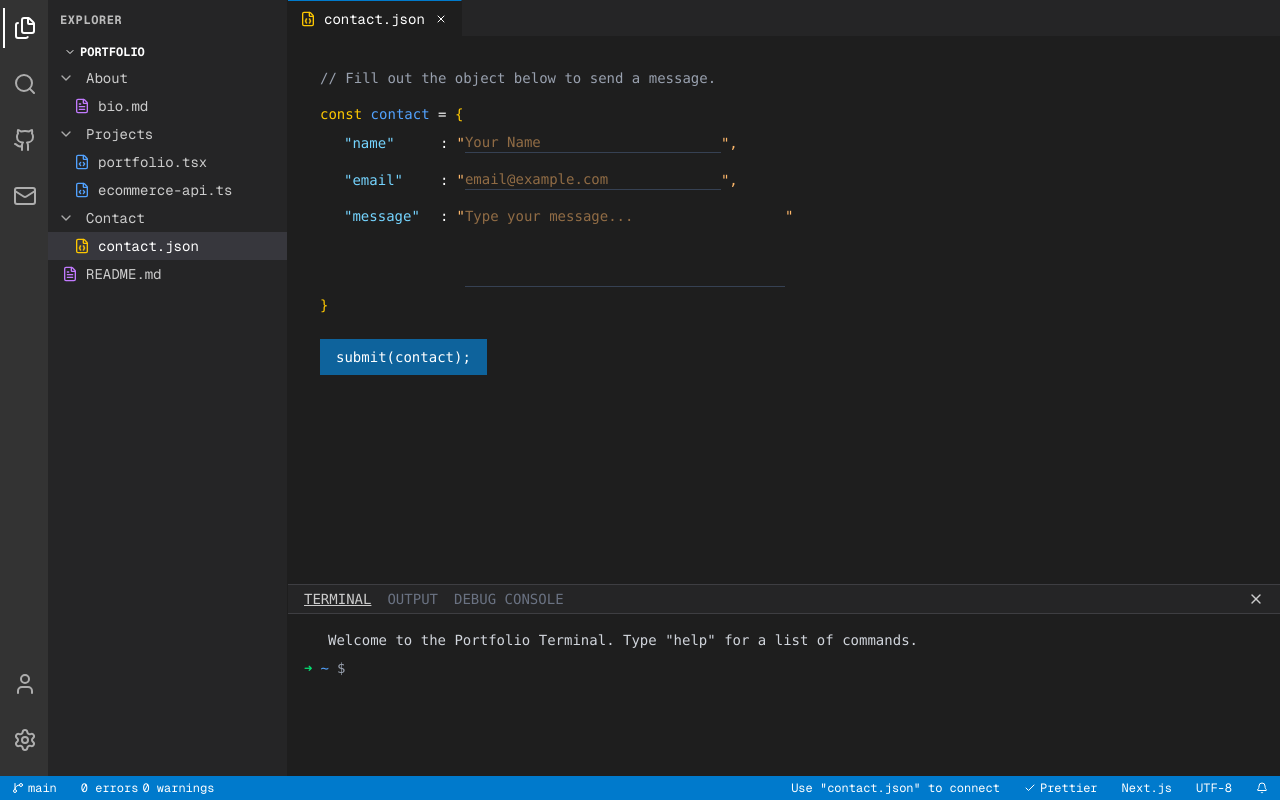
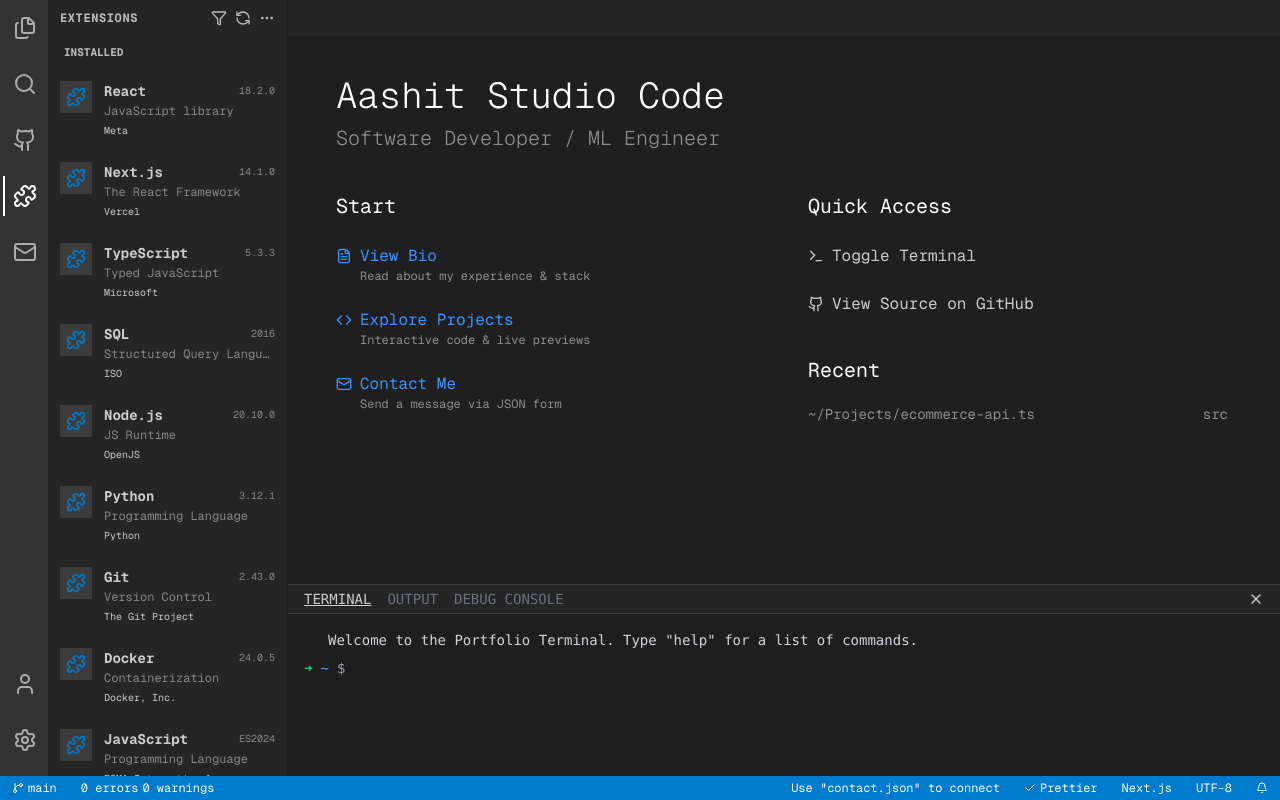
Before and after one commit to apaliwal3/AashitPaliwal, a Next.js app: page / in a window 1280 px wide. Both pictures are taken after a click on the element 24 px from the left and 196 px from the top of the page. Built offline with nearby package versions, Linux system fonts and the light colour scheme.

Commit message:
Extensions displaying

```diff
--- a/components/Layout/ActivityBar.tsx
+++ b/components/Layout/ActivityBar.tsx
@@ -1,19 +1,28 @@
 "use client";
 
 import React from 'react';
-import { Files, Search, Github, Mail, Settings, User } from 'lucide-react';
+import { Files, Search, Github, Mail, Settings, User, Puzzle } from 'lucide-react';
 import { usePortfolio } from '../../context/PortfolioContext';
 
 const ActivityBar = () => {
-  const { toggleExplorer, explorerVisible, openFile } = usePortfolio();
+  const { toggleExplorer, explorerVisible, activeSidebarView, setActiveSidebarView, openFile } = usePortfolio();
+
+  const handleSidebarClick = (view: 'explorer' | 'extensions') => {
+    if (activeSidebarView === view && explorerVisible) {
+       toggleExplorer(); // Toggle off if already active
+    } else {
+       if (!explorerVisible) toggleExplorer(); // Ensure open
+       setActiveSidebarView(view);
+    }
+  };
 
   return (
     <div className="w-12 bg-[#333333] flex flex-col items-center py-2 justify-between flex-shrink-0 z-20">
       <div className="flex flex-col gap-4">
         <div
-          className={`p-2 border-l-2 cursor-pointer ${explorerVisible ? 'border-white' : 'border-transparent opacity-60 hover:opacity-100'}`}
+          className={`p-2 border-l-2 cursor-pointer ${activeSidebarView === 'explorer' && explorerVisible ? 'border-white opacity-100' : 'border-transparent opacity-60 hover:opacity-100'}`}
           title="Explorer"
-          onClick={toggleExplorer}
+          onClick={() => handleSidebarClick('explorer')}
         >
           <Files className="text-white w-6 h-6" />
         </div>
@@ -29,6 +38,13 @@
         >
           <Github className="text-white w-6 h-6" />
         </a>
+        <div
+          className={`p-2 border-l-2 cursor-pointer ${activeSidebarView === 'extensions' && explorerVisible ? 'border-white opacity-100' : 'border-transparent opacity-60 hover:opacity-100'}`}
+          title="Extensions (Skills)"
+          onClick={() => handleSidebarClick('extensions')}
+        >
+          <Puzzle className="text-white w-6 h-6" />
+        </div>
         <div
           className="p-2 border-l-2 border-transparent hover:opacity-100 opacity-60 cursor-pointer"
           title="Contact"
--- a/components/Layout/Sidebar.tsx
+++ b/components/Layout/Sidebar.tsx
@@ -1,10 +1,54 @@
 "use client";
 
-import React from 'react';
-import { ChevronRight, ChevronDown } from 'lucide-react';
+import React, { useState } from 'react';
+import { ChevronRight, ChevronDown, MoreHorizontal, Filter, RefreshCcw, Puzzle } from 'lucide-react';
 import { usePortfolio, FileSystemItem } from '../../context/PortfolioContext';
 import { getFileIcon } from '../utils/Icons';
 import { motion, AnimatePresence } from 'framer-motion';
+
+const extensions = [
+  { name: 'React', category: 'Framework', desc: 'JavaScript library', version: '18.2.0', publisher: 'Meta', icon: '/react.png' },
+  { name: 'Next.js', category: 'Framework', desc: 'The React Framework', version: '14.1.0', publisher: 'Vercel', icon: '/next.png' },
+  { name: 'TypeScript', category: 'Language', desc: 'Typed JavaScript', version: '5.3.3', publisher: 'Microsoft', icon: '/ts.png' },
+  { name: 'SQL', category: 'Language', desc: 'Structured Query Language', version: '2016', publisher: 'ISO', icon: '/sql.png' },
+  { name: 'Node.js', category: 'Framework', desc: 'JS Runtime', version: '20.10.0', publisher: 'OpenJS', icon: '/node.png' },
+  { name: 'Python', category: 'Language', desc: 'Programming Language', version: '3.12.1', publisher: 'Python', icon: '/python.png' },
+  { name: 'Git', category: 'Tool', desc: 'Version Control', version: '2.43.0', publisher: 'The Git Project', icon: '/git.png' },
+  { name: 'Docker', category: 'Tool', desc: 'Containerization', version: '24.0.5', publisher: 'Docker, Inc.', icon: '/docker.png' },
+  { name: 'JavaScript', category: 'Language', desc: 'Programming Language', version: 'ES2024', publisher: 'ECMA International', icon: '/js.png' },
+  { name: 'PyTorch', category: 'Framework', desc: 'Machine Learning', version: '2.1.0', publisher: 'Meta', icon: '/pytorch.png' },
+  { name: 'NumPy', category: 'Library', desc: 'Numerical Computing', version: '1.26.4', publisher: 'NumPy Developers', icon: '/numpy.png' },
+  { name: 'scikit-learn', category: 'Library', desc: 'Machine Learning', version: '1.2.2', publisher: 'scikit-learn Developers', icon: '/scikit-learn.png' },
+  { name: 'R', category: 'Language', desc: 'Statistical Computing', version: '4.3.1', publisher: 'R Core Team', icon: '/r.png' },
+];
+
+const SidebarExtensions = () => {
+    return (
+        <div className="flex flex-col h-full">
+            <div className="px-4 py-2 text-[11px] font-bold text-[#bbbbbb] uppercase">Installed</div>
+            <div className="flex-1 overflow-y-auto custom-scrollbar">
+                {extensions.map((ext) => (
+                    <div key={ext.name} className="flex p-3 hover:bg-[#2a2d2e] cursor-pointer group">
+                        <div className="w-8 h-8 bg-[#3c3c3c] mr-3 flex items-center justify-center flex-shrink-0">
+                           {/* Using a placeholder icon since we don't have real images yet */}
+                           <Puzzle className="w-5 h-5 text-[#007acc]" />
+                        </div>
+                        <div className="flex-1 min-w-0 overflow-hidden">
+                            <div className="flex justify-between items-center mb-0.5">
+                                <span className="font-bold text-sm text-[#cccccc] truncate">{ext.name}</span>
+                                <span className="text-[10px] text-[#888888]">{ext.version}</span>
+                            </div>
+                            <div className="text-xs text-[#888888] truncate mb-1">{ext.desc}</div>
+                            <div className="flex items-center justify-between">
+                                <span className="text-[10px] text-[#cccccc]">{ext.publisher}</span>
+                            </div>
+                        </div>
+                    </div>
+                ))}
+            </div>
+        </div>
+    )
+}
 
 const FileTreeItem = ({ item, depth = 0 }: { item: FileSystemItem; depth?: number }) => {
   const { openFile, toggleFolder, activeFile } = usePortfolio();
@@ -49,18 +93,32 @@
   );
 };
 
+
 const Sidebar = () => {
-  const { fileSystem, explorerVisible } = usePortfolio();
+  const { fileSystem, explorerVisible, activeSidebarView } = usePortfolio();
 
   if (!explorerVisible) return null;
 
   return (
     <div className="w-60 bg-[#252526] flex flex-col border-r border-[#1e1e1e] h-full flex-shrink-0">
-      <div className="p-3 text-xs font-bold uppercase tracking-wider text-[#bbbbbb] flex justify-between items-center group">
-        <span>Explorer</span>
+      <div className="p-3 text-xs font-bold uppercase tracking-wider text-[#bbbbbb] flex justify-between items-center group h-9 flex-shrink-0">
+        <span>{activeSidebarView === 'extensions' ? 'Extensions' : 'Explorer'}</span>
+        {activeSidebarView === 'extensions' && (
+           <div className="flex gap-2">
+             <Filter className="w-4 h-4 cursor-pointer hover:text-white" />
+             <RefreshCcw className="w-4 h-4 cursor-pointer hover:text-white" />
+             <MoreHorizontal className="w-4 h-4 cursor-pointer hover:text-white" />
+           </div>
+        )}
+        {activeSidebarView === 'explorer' && (
+           <MoreHorizontal className="w-4 h-4 cursor-pointer hover:text-white opacity-0 group-hover:opacity-100" />
+        )}
       </div>
 
-      <div className="flex-1 overflow-y-auto">
+      {activeSidebarView === 'extensions' ? (
+        <SidebarExtensions />
+      ) : (
+        <div className="flex-1 overflow-y-auto custom-scrollbar">
           <div className="font-bold text-xs px-4 py-1 flex items-center cursor-pointer text-white">
              <ChevronDown className="w-3 h-3 mr-1" />
              PORTFOLIO
@@ -71,6 +129,7 @@
             ))}
           </div>
         </div>
+      )}
     </div>
   );
 };
--- a/context/PortfolioContext.tsx
+++ b/context/PortfolioContext.tsx
@@ -18,12 +18,14 @@
   openFiles: string[];
   fileSystem: FileSystemItem[];
   explorerVisible: boolean;
+  activeSidebarView: 'explorer' | 'extensions' | null;
   terminalVisible: boolean;
 
   openFile: (path: string) => void;
   closeFile: (path: string) => void;
   toggleFolder: (path: string) => void;
   toggleExplorer: () => void;
+  setActiveSidebarView: (view: 'explorer' | 'extensions' | null) => void;
   toggleTerminal: () => void;
   setTerminalVisible: (visible: boolean) => void;
 }
@@ -37,7 +39,13 @@
     path: '/About',
     isOpen: true,
     children: [
-      { name: 'bio.md', type: 'file', path: '/About/bio.md', language: 'markdown' }
+      {
+        name: 'bio.md',
+        type: 'file',
+        path: '/About/bio.md',
+        language: 'markdown',
+        content: 'bio'
+      }
     ]
   },
   {
@@ -46,8 +54,20 @@
     path: '/Projects',
     isOpen: true,
     children: [
-      { name: 'portfolio.tsx', type: 'file', path: '/Projects/portfolio.tsx', language: 'typescript' },
-      { name: 'ecommerce-api.ts', type: 'file', path: '/Projects/ecommerce-api.ts', language: 'typescript' }
+      {
+        name: 'portfolio.tsx',
+        type: 'file',
+        path: '/Projects/portfolio.tsx',
+        language: 'typescript',
+        content: 'project'
+      },
+      {
+        name: 'ecommerce-api.ts',
+        type: 'file',
+        path: '/Projects/ecommerce-api.ts',
+        language: 'typescript',
+        content: 'project'
+      }
     ]
   },
   {
@@ -56,10 +76,22 @@
     path: '/Contact',
     isOpen: true,
     children: [
-      { name: 'contact.json', type: 'file', path: '/Contact/contact.json', language: 'json' }
+      {
+        name: 'contact.json',
+        type: 'file',
+        path: '/Contact/contact.json',
+        language: 'json',
+        content: 'contact'
+      }
     ]
   },
-  { name: 'README.md', type: 'file', path: '/README.md', language: 'markdown' }
+  {
+    name: 'README.md',
+    type: 'file',
+    path: '/README.md',
+    language: 'markdown',
+    content: 'readme'
+  }
 ];
 
 export const PortfolioProvider = ({ children }: { children: ReactNode }) => {
@@ -67,12 +99,14 @@
   const [openFiles, setOpenFiles] = useState<string[]>([]);
   const [fileSystem, setFileSystem] = useState<FileSystemItem[]>(initialFileSystem);
   const [explorerVisible, setExplorerVisible] = useState(true);
+  const [activeSidebarView, setActiveSidebarView] = useState<'explorer' | 'extensions' | null>('explorer');
   const [terminalVisible, setTerminalVisible] = useState(true);
 
   // Responsive check
   React.useEffect(() => {
     if (window.innerWidth < 768) {
       setExplorerVisible(false);
+      setActiveSidebarView(null);
       setTerminalVisible(false);
     }
   }, []);
@@ -117,11 +151,13 @@
       openFiles,
       fileSystem,
       explorerVisible,
+      activeSidebarView,
       terminalVisible,
       openFile,
       closeFile,
       toggleFolder,
       toggleExplorer,
+      setActiveSidebarView,
       toggleTerminal,
       setTerminalVisible
     }}>
```
Lines whose indentation alone changed are shown as unchanged.
